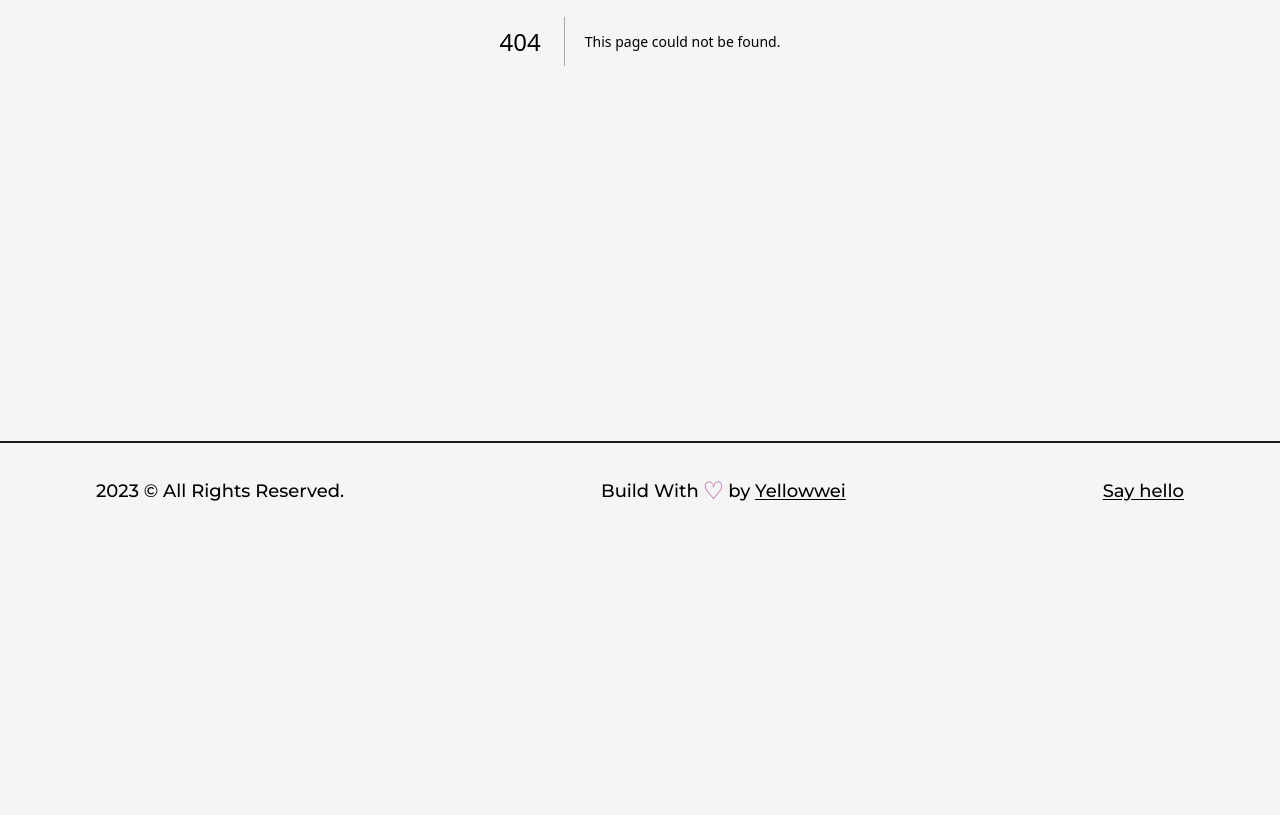
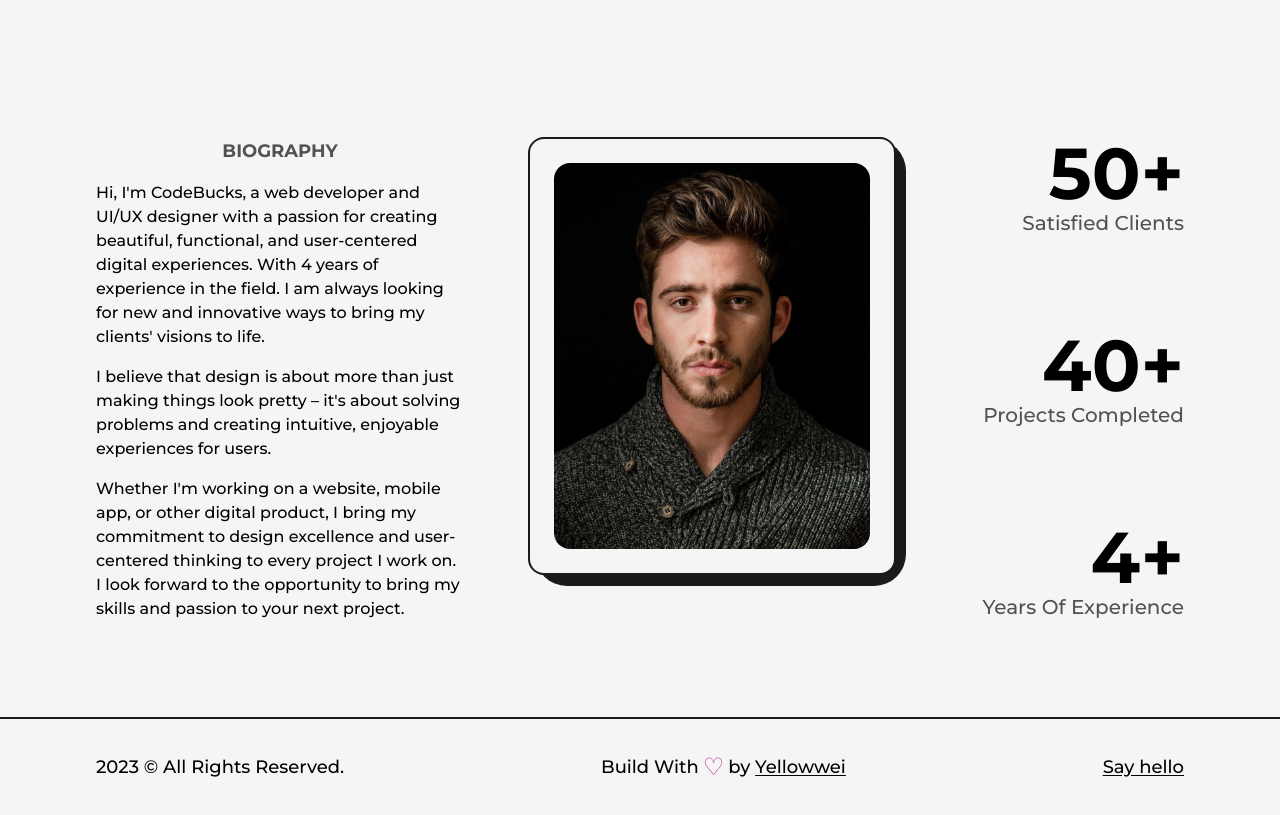
Before and after one commit to Yellowweii/Next-Personal-Website, a Next.js app: page /about in a window 1280 px wide. Before the commit this address had no page. Shown: the part 447-1262 px from the top of the page. Before the commit the page ends 986 px from the top, so only its background shows below. Built offline with nearby package versions, Linux system fonts and the light colour scheme.

Commit message:
finish the about modul (#4)
* finish the navbar module

* finish the layout moule

* finish the footer module

* finish the about module

```diff
--- /dev/null
+++ b/app/about/page.tsx
@@ -0,0 +1,57 @@
+import AnimatedText from "@/components/AnimatedText";
+import React, { useRef } from "react";
+import Image from "next/image";
+import profilePic from "@/public/images/profile/developer-pic-2.jpg";
+import AnimatedNumbers from "@/components/AnimatedNumbers";
+
+const About = () => {
+  return (
+    <main className="flex flex-col w-full items-center justify-center">
+      <div className="p-24 pt-16">
+        <AnimatedText className="!text-8xl mb-16" text="Passion Fuels Purpose!" />
+        <div className="grid w-full grid-cols-8 gap-16">
+          <div className="col-span-3 flex flex-col items-center justify-start">
+            <h2 className="mb-4 text-lg font-bold uppercase text-dark/75">Biography</h2>
+            <p className="font-medium">
+              Hi, I'm CodeBucks, a web developer and UI/UX designer with a passion for creating beautiful, functional, and user-centered digital experiences. With 4 years of experience in the field. I
+              am always looking for new and innovative ways to bring my clients' visions to life.
+            </p>
+            <p className="my-4 font-medium">
+              I believe that design is about more than just making things look pretty – it's about solving problems and creating intuitive, enjoyable experiences for users.
+            </p>
+            <p className="font-medium">
+              Whether I'm working on a website, mobile app, or other digital product, I bring my commitment to design excellence and user-centered thinking to every project I work on. I look forward
+              to the opportunity to bring my skills and passion to your next project.
+            </p>
+          </div>
+          <div className="col-span-3 relative h-max rounded-2xl border-2 border-dark border-solid bg-light p-6">
+            <div className="absolute top-0 -right-3 -z-10 w-[102%] h-[103%] rounded-[2rem] bg-dark"></div>
+            <Image src={profilePic} alt="Yellowwei" className="w-full h-auto rounded-2xl" />
+          </div>
+          <div className="col-span-2 flex flex-col items-end justify-between">
+            <div className="flex flex-col items-end justify-center">
+              <span className="inline-block text-7xl font-bold">
+                <AnimatedNumbers value={50} />+
+              </span>
+              <h2 className="text-xl font-medium capitalize text-dark/75">satisfied clients</h2>
+            </div>
+            <div className="flex flex-col items-end justify-center">
+              <span className="inline-block text-7xl font-bold">
+                <AnimatedNumbers value={40} />+
+              </span>
+              <h2 className="text-xl font-medium capitalize text-dark/75">projects completed</h2>
+            </div>
+            <div className="flex flex-col items-end justify-center">
+              <span className="inline-block text-7xl font-bold">
+                <AnimatedNumbers value={4} />+
+              </span>
+              <h2 className="text-xl font-medium capitalize text-dark/75">years of experience</h2>
+            </div>
+          </div>
+        </div>
+      </div>
+    </main>
+  );
+};
+
+export default About;
--- /dev/null
+++ b/components/AnimatedNumbers/index.jsx
@@ -0,0 +1,27 @@
+"use client";
+
+import { useInView, useMotionValue, useSpring } from "framer-motion";
+import React, { useEffect, useRef } from "react";
+
+const AnimatedNumbers = ({ value }) => {
+  const ref = useRef(null);
+  const motionValue = useMotionValue(0);
+  const springValue = useSpring(motionValue, { duration: 3000 });
+  const isInView = useInView(ref, { once: true });
+  useEffect(() => {
+    if (isInView) {
+      motionValue.set(value);
+    }
+  }, [isInView, value, motionValue]);
+  useEffect(() => {
+    springValue.on("change", (latest) => {
+      console.log(latest);
+      if (ref.current && latest.toFixed(0) <= value) {
+        ref.current.innerHTML = latest.toFixed(0);
+      }
+    });
+  }, [value, springValue]);
+  return <span ref={ref}>1</span>;
+};
+
+export default AnimatedNumbers;
--- a/tsconfig.json
+++ b/tsconfig.json
@@ -22,6 +22,6 @@
       "@/*": ["./*"]
     }
   },
-  "include": ["next-env.d.ts", "**/*.ts", "**/*.tsx", ".next/types/**/*.ts", "components/Icons/index.jsx"],
+  "include": ["next-env.d.ts", "**/*.ts", "**/*.tsx", ".next/types/**/*.ts", "components/Icons/index.jsx", "components/AnimatedNumbers/index.jsx"],
   "exclude": ["node_modules"]
 }
```
